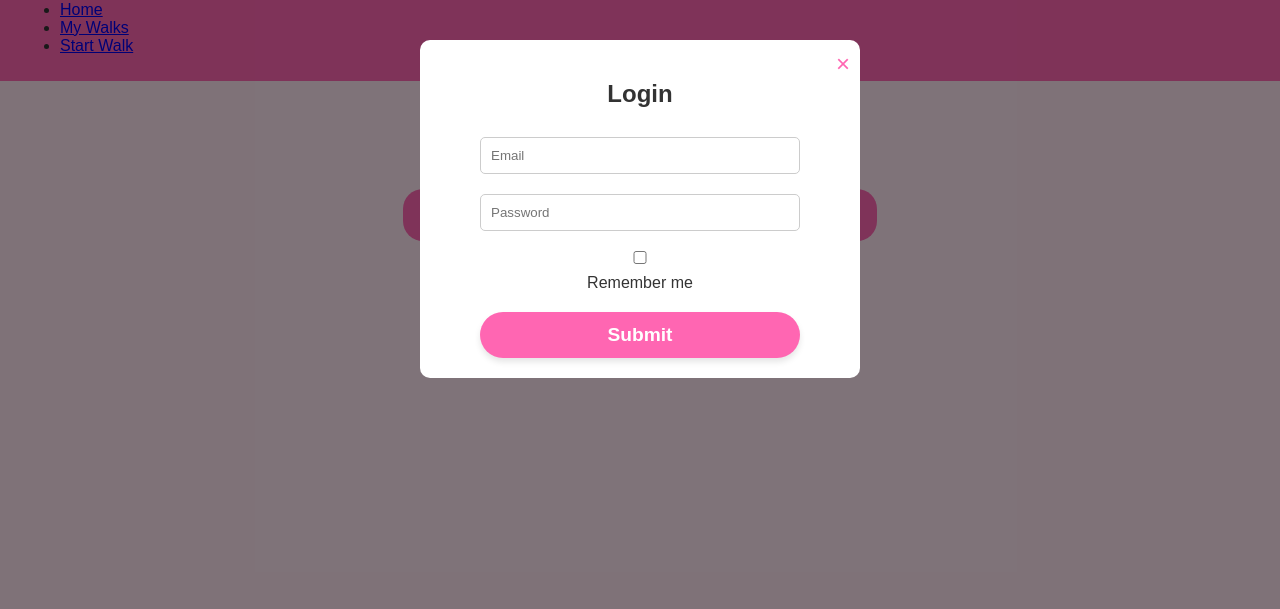
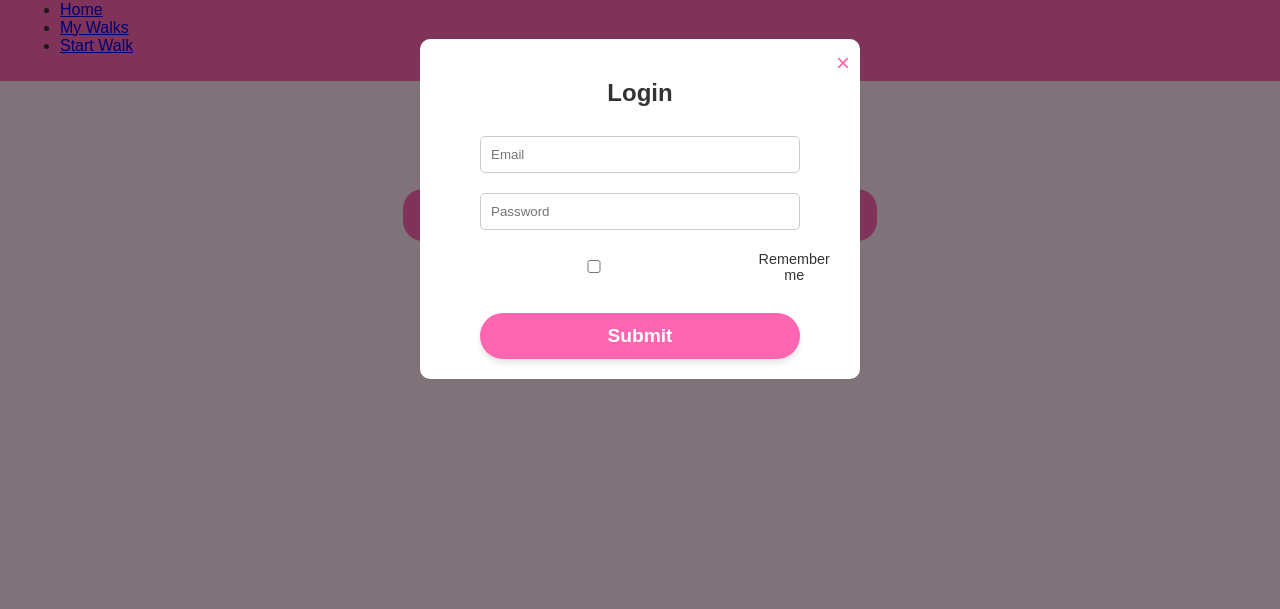
Before and after one commit to levi-sheffey/new, a plain HTML site: page index.html in a window 1280 px wide. Both pictures are taken after a click on the button "Login". Shown: the part 191-800 px from the top of the page. Drawn offline with nearby package versions, Linux system fonts and the light colour scheme; no server answers.

Commit message:
Update styles.css

```diff
--- a/styles.css
+++ b/styles.css
@@ -172,6 +172,19 @@ header {
     color: #ff3385;
 }
 
+/* Align "Remember Me" checkbox */
+.remember-me-container {
+    display: flex;
+    align-items: center;
+    justify-content: flex-start;
+    margin: 10px 0;
+    font-size: 0.9em; /* Adjust font size */
+}
+
+.remember-me-container input[type="checkbox"] {
+    margin-right: 5px; /* Space between checkbox and label */
+}
+
 /* Image Under Walk Buttons (Sneakers Logo) */
 .image-section {
     text-align: center;
```
